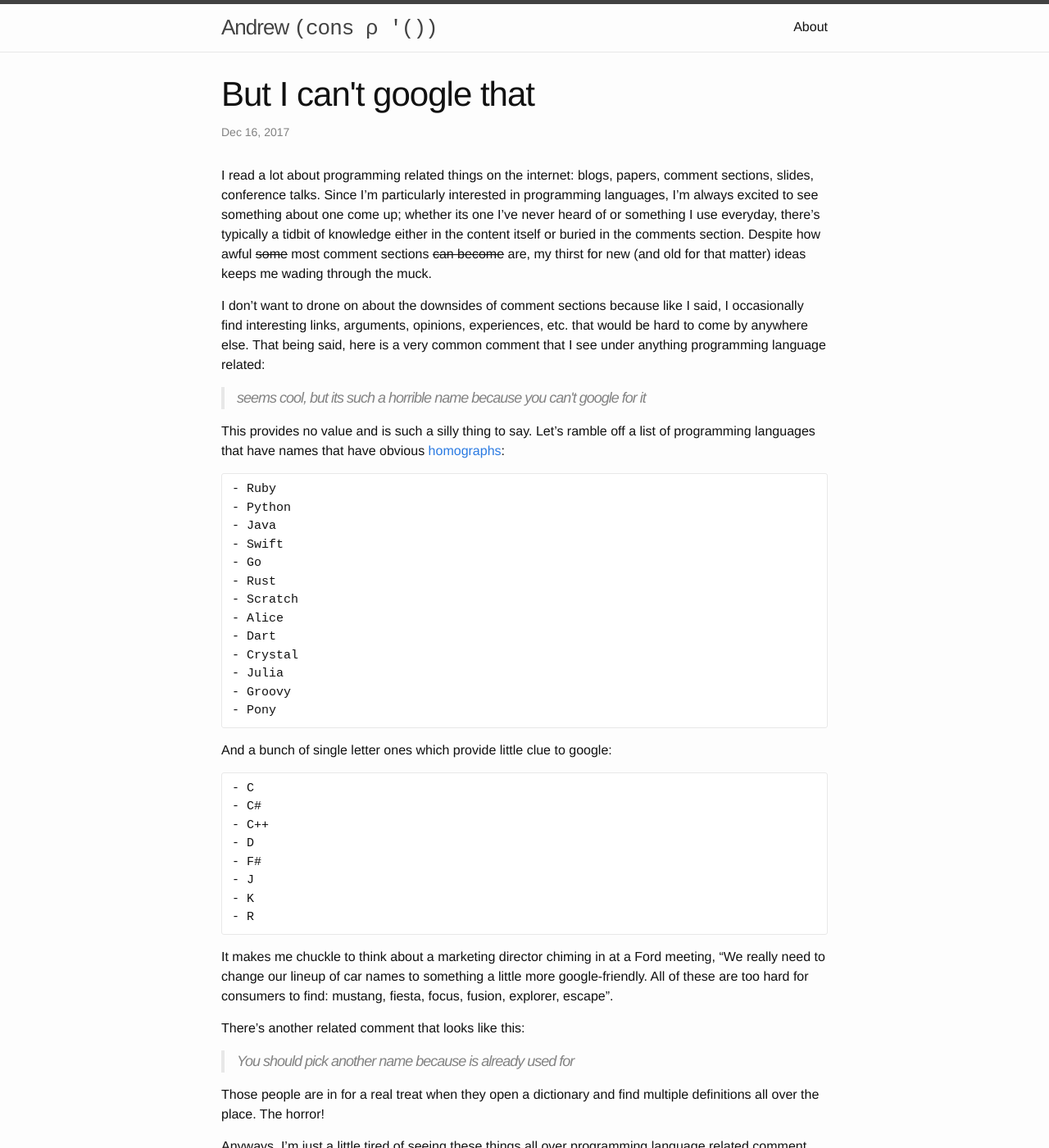
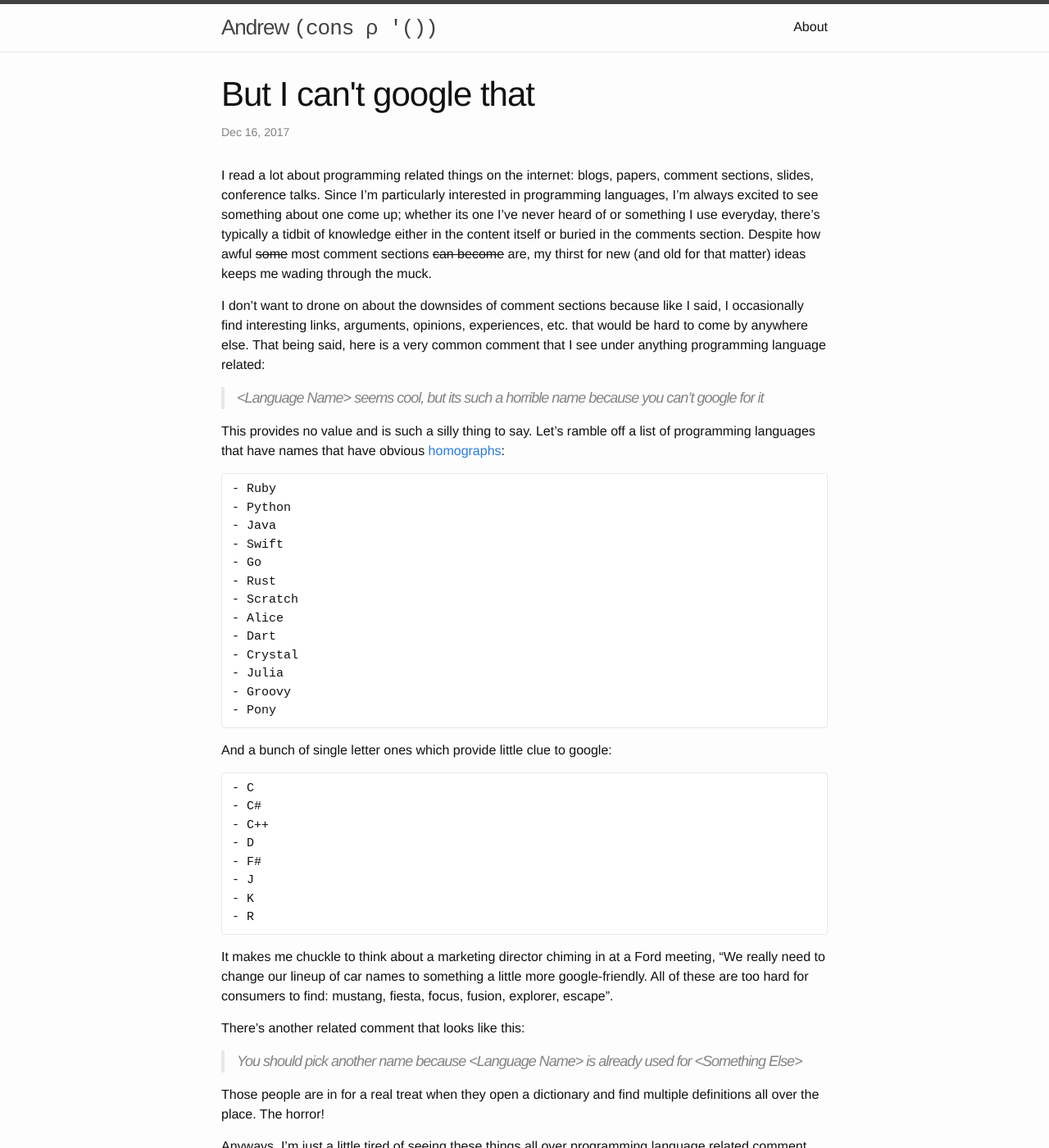
Before and after one commit to aconz2/aconz2.github.io, a Jekyll site: the page built from _posts/2017-12-16-But-I-can't-google-that.md, in a window 1280 px wide and 1400 px high. Shown: the whole window at 82% size. Built offline with Jekyll 4.4.1, drawn with Linux system fonts in a browser that asks for light colours.

Commit message:
escape brackets

```diff
--- a/_posts/2017-12-16-But-I-can't-google-that.md
+++ b/_posts/2017-12-16-But-I-can't-google-that.md
@@ -9,7 +9,7 @@ I read a lot about programming related things on the internet: blogs, papers, co
 
 I don't want to drone on about the downsides of comment sections because like I said, I occasionally find interesting links, arguments, opinions, experiences, etc. that would be hard to come by anywhere else. That being said, here is a very common comment that I see under anything programming language related:
 
-> <Language Name> seems cool, but its such a horrible name because you can't google for it
+> &lt;Language Name&gt; seems cool, but its such a horrible name because you can't google for it
 
 This provides no value and is such a silly thing to say. Let's ramble off a list of programming languages that have names that have obvious [homographs](https://en.wikipedia.org/wiki/Homograph):
 
@@ -42,7 +42,7 @@ It makes me chuckle to think about a marketing director chiming in at a Ford mee
 
 There's another related comment that looks like this:
 
-> You should pick another name because <Language Name> is already used for <Something Else>
+> You should pick another name because &lt;Language Name&gt; is already used for &lt;Something Else&gt;
 
 Those people are in for a real treat when they open a dictionary and find multiple definitions all over the place. The horror!
 
```
